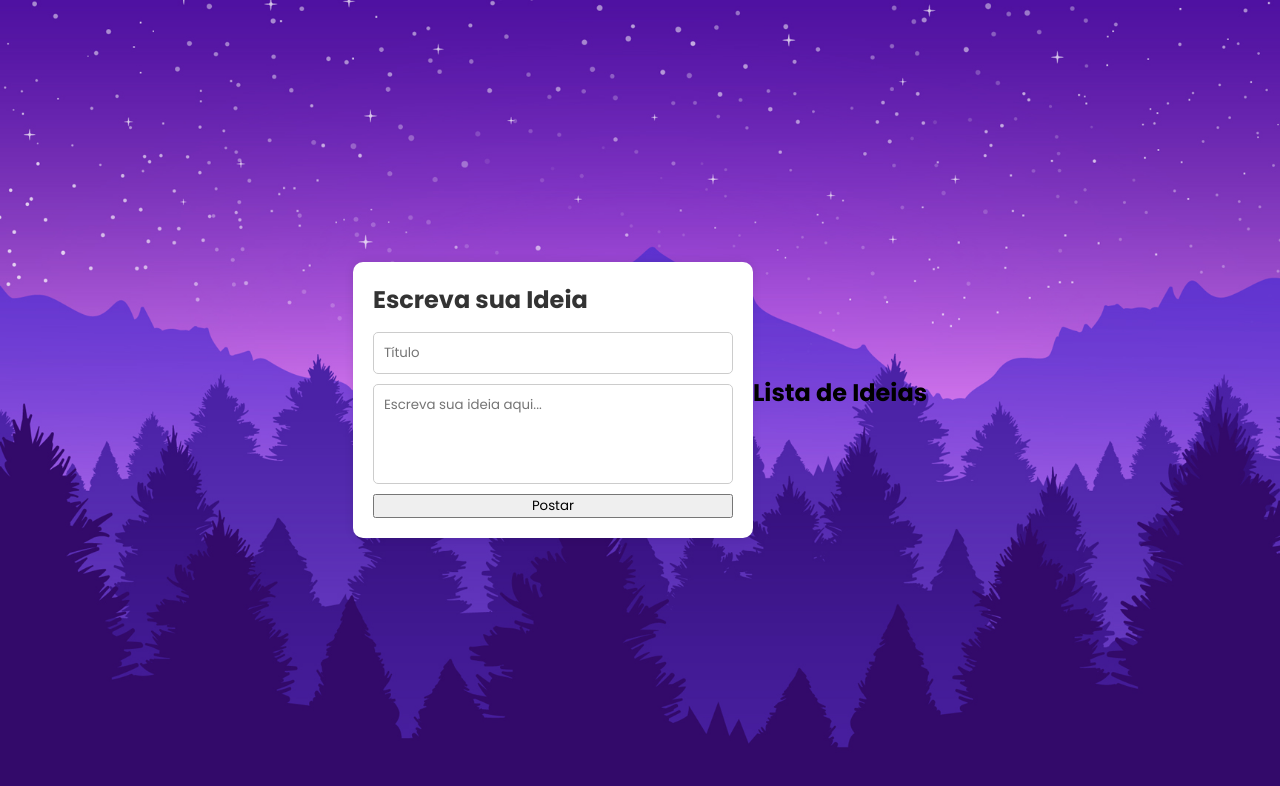
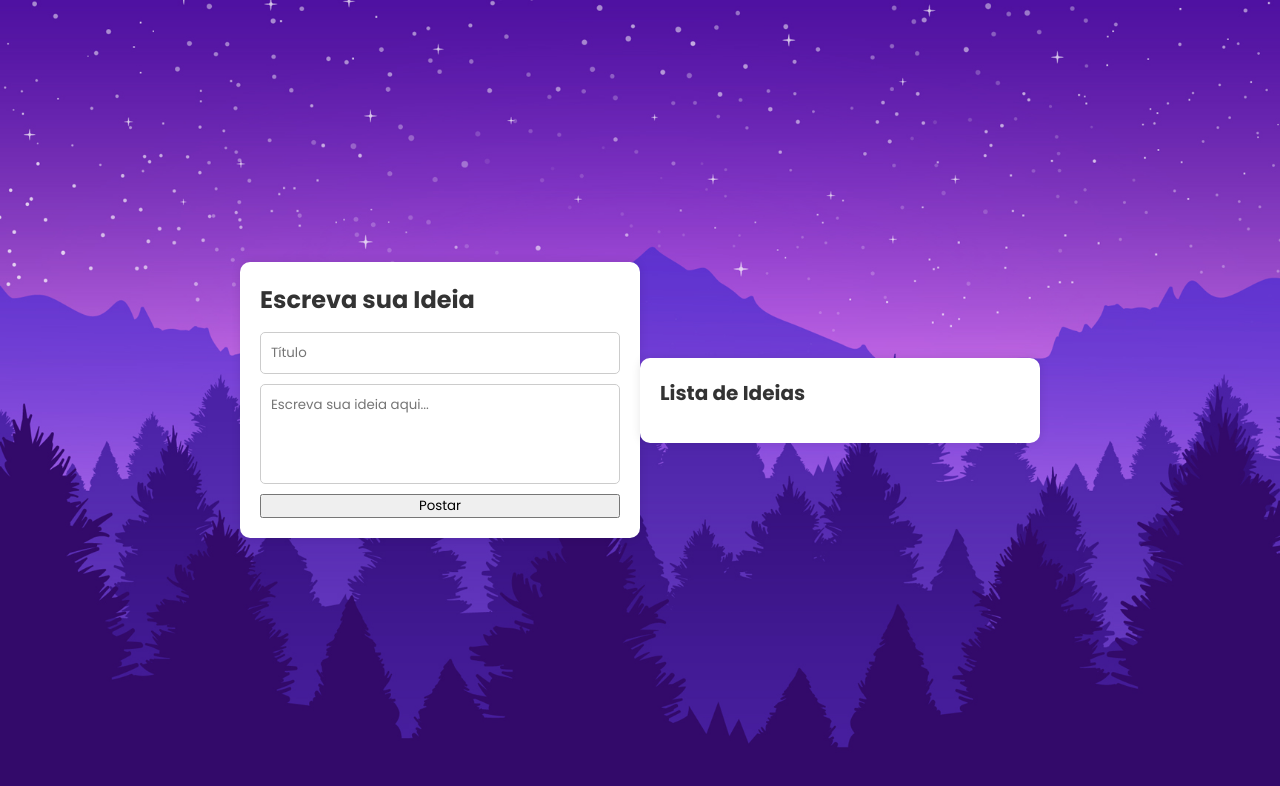
Before and after one commit to meclyn/sideproject, a plain HTML site: page modelo.html in a window 1280 px wide. Drawn offline with Linux system fonts and the light colour scheme.

Commit message:
v1.03 Adicionado estilização às ideias

```diff
--- a/style02.css
+++ b/style02.css
@@ -73,3 +73,26 @@ textarea {
 #titulo {
   margin-bottom: -10px;
 }
+
+
+.message-display {
+  background-color: white;
+  padding: 20px;
+  border-radius: 10px;
+  box-shadow: 0 0 10px rgba(0, 0, 0, .1);
+  width: 400px;
+  max-height: 80vh;
+  overflow-y: auto;
+  color: #333;
+
+  h2 {
+    font-size: 20px;
+  }
+  div{
+    margin-bottom: 10px;
+    box-shadow: 0 0 10px rgba(0, 0, 0, .1);
+    border-radius: 4px;
+
+
+  }
+}
```
Also changed, not shown: modelo.html (+1 -3 lines).
